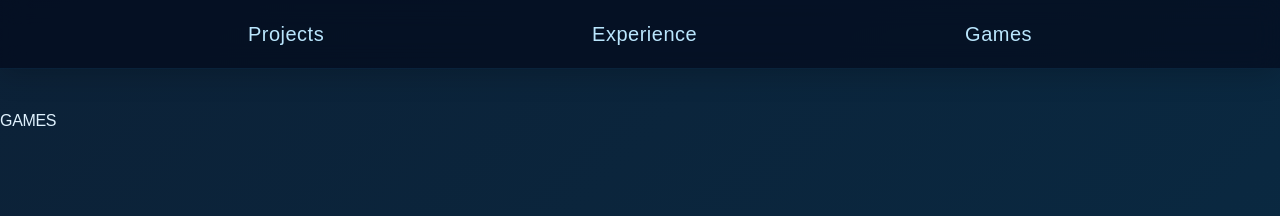
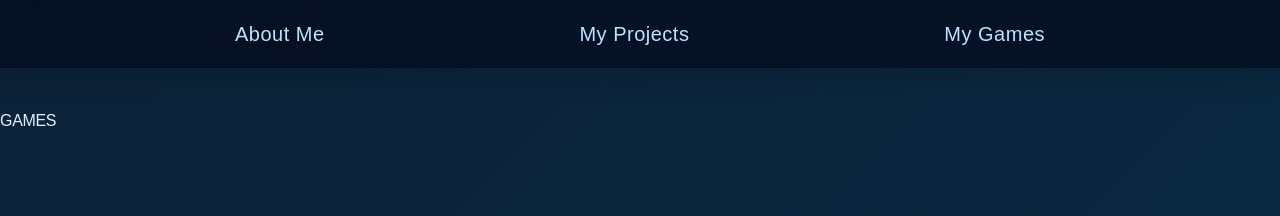
Before and after one commit to billameen/billameen.github.io, a Jekyll site: the page built from games.html, in a window 1280 px wide. Shown: the top 216 px of the page. Built offline with Jekyll 4.4.1, drawn with Linux system fonts in a browser that asks for light colours.

Commit message:
Updating pages slightly

```diff
--- a/_layouts/games.html
+++ b/_layouts/games.html
@@ -22,9 +22,9 @@
 
     <div id="top-bar">
         <nav id="navbar-list" class="flex justify-evenly text-center">
-            <a href="/experience" class="nav-button font-bold">Projects</a>
-            <a href="/experience" class="nav-button font-bold">Experience</a>
-            <a href="/games" class="nav-button font-bold">Games</a>
+            <a href="/" class="nav-button font-bold">About Me</a>
+            <a href="/projects" class="nav-button font-bold">My Projects</a>
+            <a href="/games" class="nav-button font-bold">My Games</a>
             <!-- <a class="nav-button font-bold"></a> -->
         </nav>
     </div>
--- a/_layouts/experience.html
+++ b/_layouts/projects.html
@@ -22,9 +22,9 @@
 
     <div id="top-bar">
         <nav id="navbar-list" class="flex justify-evenly text-center">
-            <a href="/experience" class="nav-button font-bold">Projects</a>
-            <a href="/experience" class="nav-button font-bold">Experience</a>
-            <a href="/games" class="nav-button font-bold">Games</a>
+            <a href="/" class="nav-button font-bold">About Me</a>
+            <a href="/projects" class="nav-button font-bold">My Projects</a>
+            <a href="/games" class="nav-button font-bold">My Games</a>
             <!-- <a class="nav-button font-bold"></a> -->
         </nav>
     </div>
--- a/experience.html
+++ /dev/null
@@ -1,4 +0,0 @@
----
-layout: experience
-title: Experience
----
--- a/games.html
+++ b/games.html
@@ -1,4 +1,4 @@
 ---
 layout: games
-title: Games
+title: My Games
 ---
--- /dev/null
+++ b/projects.html
@@ -0,0 +1,4 @@
+---
+layout: projects
+title: My Projects
+---
```
Also changed, not shown: _layouts/home.html (+4 -48 lines).
